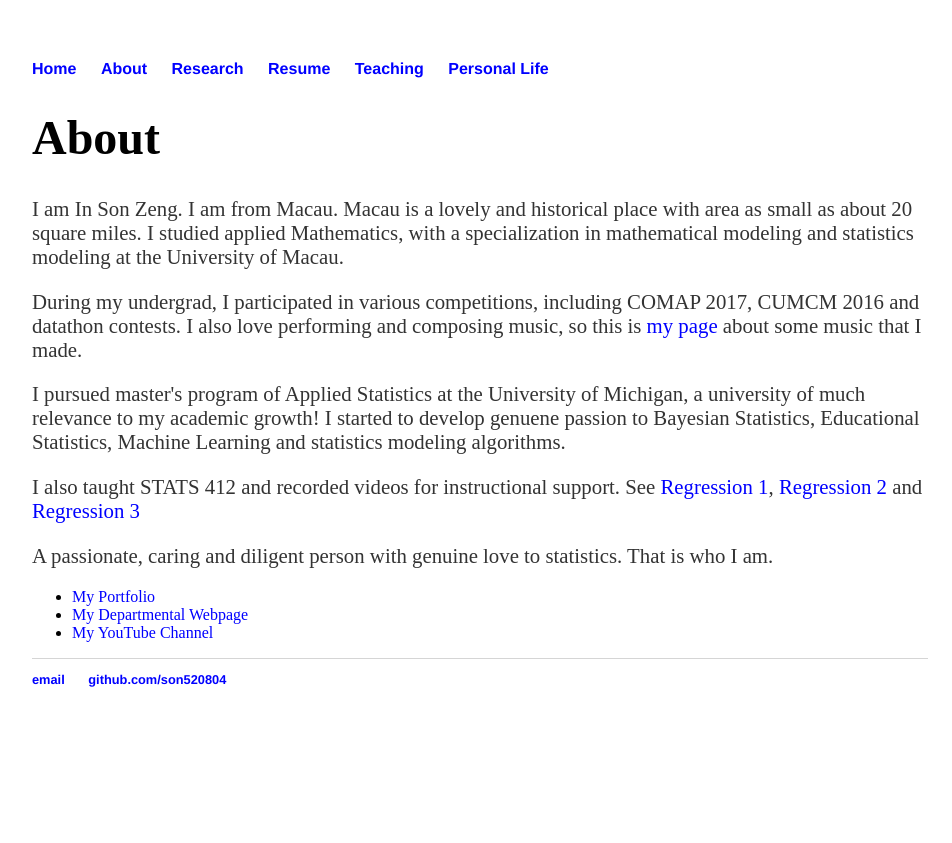
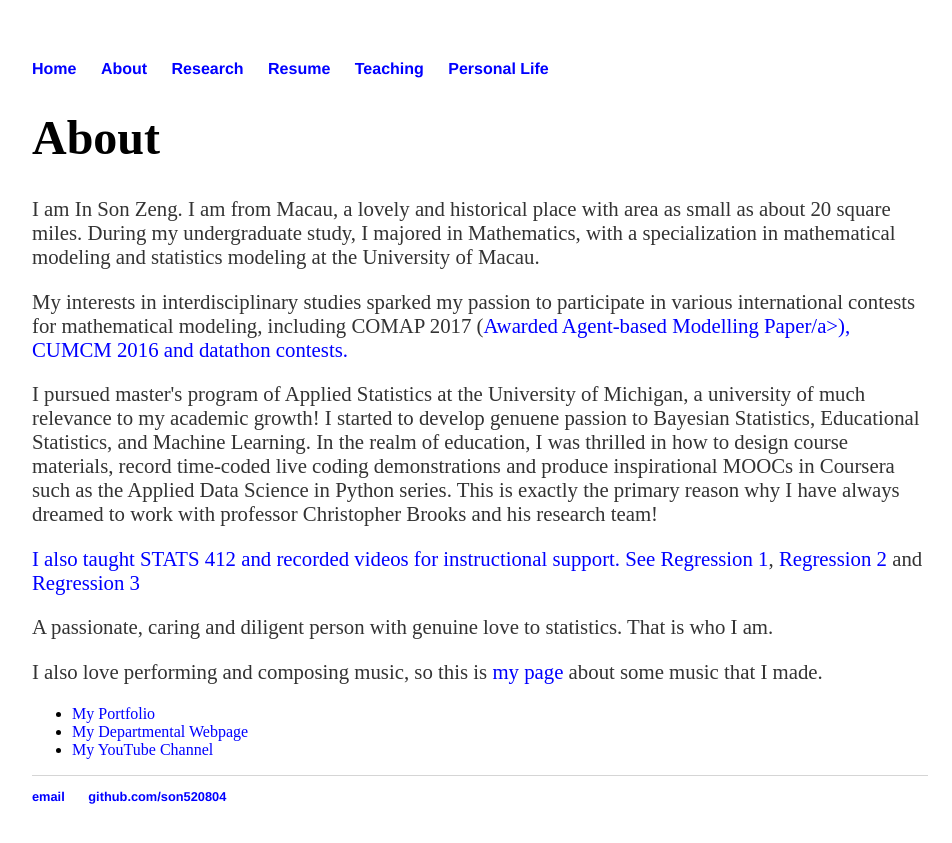
Before and after one commit to son520804/son520804.github.io, a Jekyll site: the page built from about/index.html, in a window 1280 px wide. Shown: the top 843 px of the page, without its empty margins (160-1112 px from the left). Built offline with Jekyll 4.4.1, drawn with Linux system fonts in a browser that asks for light colours.

Commit message:
Update index.html

```diff
--- a/about/index.html
+++ b/about/index.html
@@ -5,11 +5,12 @@ title: About In Son
 
 		<div class="about">
 			<h1>About</h1>
-			<p>I am In Son Zeng. I am from Macau. Macau is a lovely and historical place with area as small as about 20 square miles. I studied applied Mathematics, with a specialization in mathematical modeling and statistics modeling at the University of Macau.</p>
-			<p>During my undergrad, I participated in various competitions, including COMAP 2017, CUMCM 2016 and datathon contests. I also love performing and composing music, so this is <a href="/about/Music">my page</a> about some music that I made.</p>
-			<p>I pursued master's program of Applied Statistics at the University of Michigan, a university of much relevance to my academic growth! I started to develop genuene passion to Bayesian Statistics, Educational Statistics, Machine Learning and statistics modeling algorithms.</p>
+			<p>I am In Son Zeng. I am from Macau, a lovely and historical place with area as small as about 20 square miles. During my undergraduate study, I majored in Mathematics, with a specialization in mathematical modeling and statistics modeling at the University of Macau.</p>
+			<p>My interests in interdisciplinary studies sparked my passion to participate in various international contests for mathematical modeling, including COMAP 2017 (<a href="">Awarded Agent-based Modelling Paper/a>), CUMCM 2016 and datathon contests.</p>
+			<p>I pursued master's program of Applied Statistics at the University of Michigan, a university of much relevance to my academic growth! I started to develop genuene passion to Bayesian Statistics, Educational Statistics, and Machine Learning. In the realm of education, I was thrilled in how to design course materials, record time-coded live coding demonstrations and produce inspirational MOOCs in Coursera such as the Applied Data Science in Python series. This is exactly the primary reason why I have always dreamed to work with professor Christopher Brooks and his research team!</p>
 			<p>I also taught STATS 412 and recorded videos for instructional support. See <a href="https://www.youtube.com/watch?v=2ShMzFyInW0&t=11s">Regression 1</a>, <a href="https://www.youtube.com/watch?v=5H66cNRQVZk&t=2s">Regression 2</a> and <a href="https://www.youtube.com/watch?v=RSZbqHQQhIo&t=5s">Regression 3</a><p>
 			<p>A passionate, caring and diligent person with genuine love to statistics. That is who I am.</p>
+			<p>I also love performing and composing music, so this is <a href="/about/Music">my page</a> about some music that I made.</p>
 			<ul class="contacts">
 				<li><a href="#">My Portfolio</a></li>
 				<li><a href="https://lsa.umich.edu/stats">My Departmental Webpage</a></li>
```
